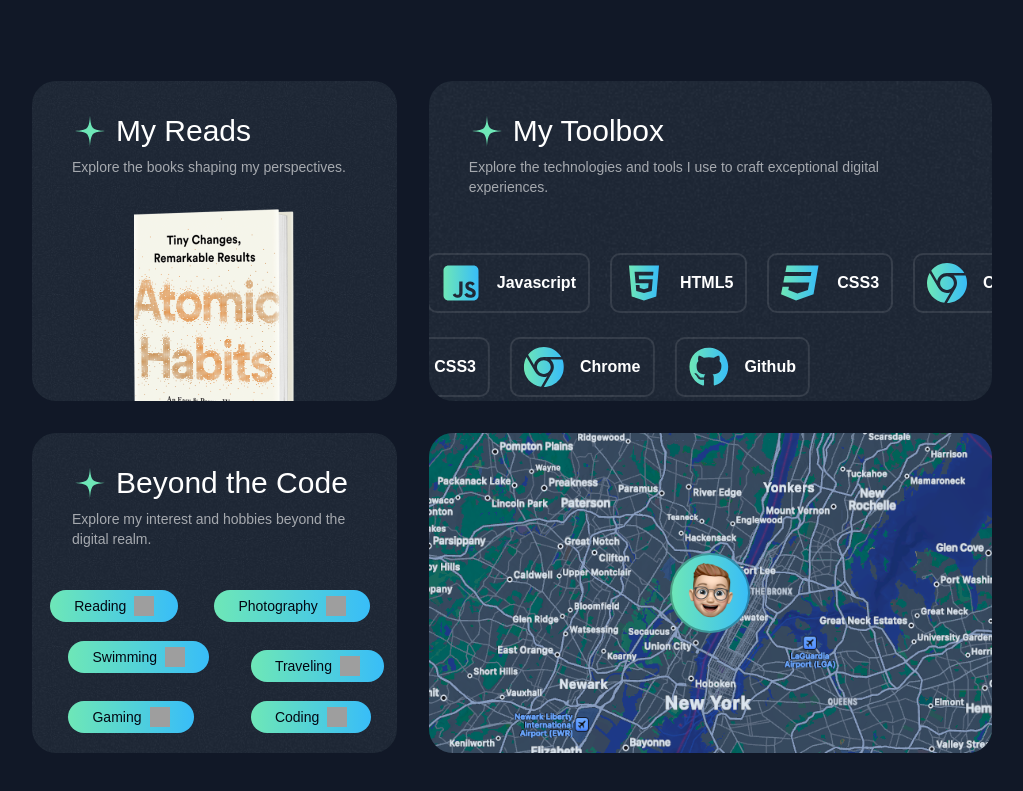
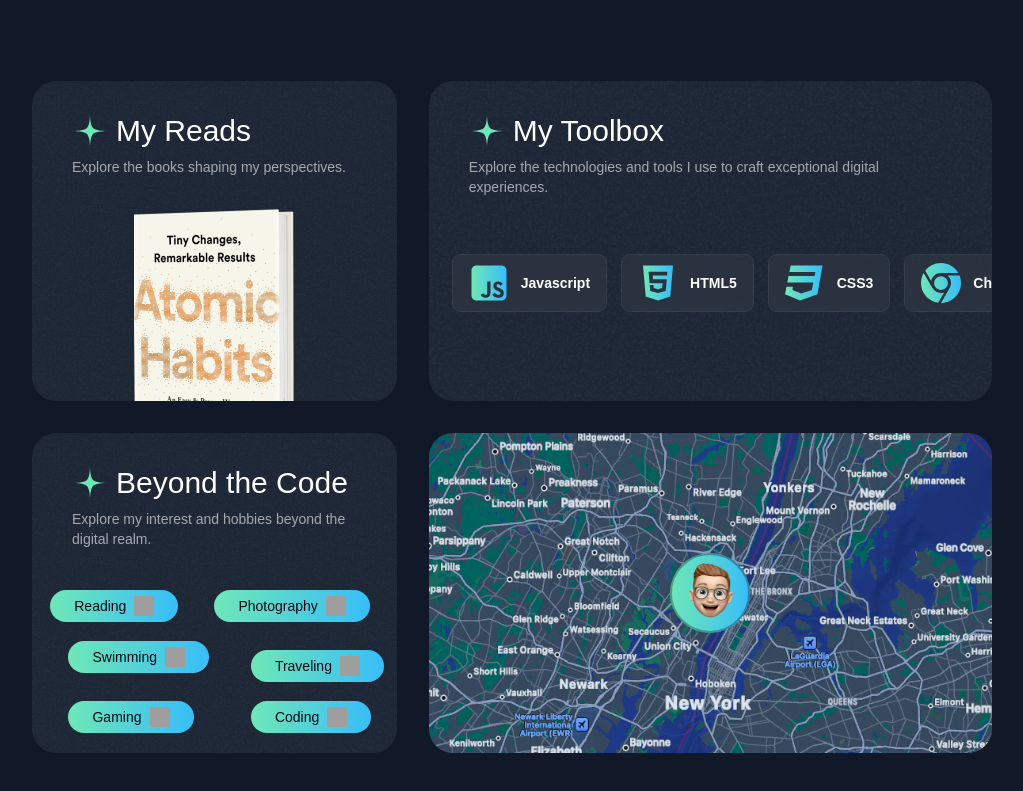
Before and after one commit to Feddane/Portfolio, a Next.js app in the folder frontend-tribe-single-page-dev-portfolio-resource-bundle/starter-template/: page / in a window 1280 px wide. Shown: the part 3327-4118 px from the top of the page, without its empty margins (128-1151 px from the left). Built offline with nearby package versions, Linux system fonts and the light colour scheme; grey boxes are pictures that could not be loaded; a web font is replaced by a local one.

Commit message:
about section

```diff
--- a/frontend-tribe-single-page-dev-portfolio-resource-bundle/starter-template/src/app/globals.css
+++ b/frontend-tribe-single-page-dev-portfolio-resource-bundle/starter-template/src/app/globals.css
@@ -18,3 +18,22 @@
         @apply lg:max-w-5xl;
     }
 }
+
+.custom-scrollbar {
+  scrollbar-width: auto; /* thick for Firefox */
+  scrollbar-color: #38bdf8 transparent;
+}
+
+.custom-scrollbar::-webkit-scrollbar {
+  height: 12px; /* 👈 épaisseur de la scrollbar */
+}
+
+.custom-scrollbar::-webkit-scrollbar-thumb {
+  background: #38bdf8; /* sky-400 */
+  border-radius: 9999px;
+}
+
+.custom-scrollbar::-webkit-scrollbar-track {
+  background: transparent;
+  margin-top: 4px; /* 👈 espace entre le contenu et la scrollbar */
+}
--- a/frontend-tribe-single-page-dev-portfolio-resource-bundle/starter-template/src/components/ToolboxItems.tsx
+++ b/frontend-tribe-single-page-dev-portfolio-resource-bundle/starter-template/src/components/ToolboxItems.tsx
@@ -1,8 +1,11 @@
-
 import { twMerge } from "tailwind-merge";
 import { TechIcon } from "./TechIcon";
 
-export const ToolboxItems = ({items, className, itemsWrapperClassName}:{
+export const ToolboxItems = ({
+  items,
+  className,
+  itemsWrapperClassName,
+}: {
   items: {
     title: string;
     iconType: React.ElementType;
@@ -10,14 +13,32 @@ export const ToolboxItems = ({items, className, itemsWrapperClassName}:{
   className?: string;
   itemsWrapperClassName?: string;
 }) => {
-    return <div className={twMerge("flex [mask-image:linear-gradient(to_right, transparent, black_10%, black_90%, transparent)]", className)}>
-        <div className={twMerge("flex flex-none py-0.5 gap-6 pr-6", itemsWrapperClassName)}>
-            {items.map(item => (
-                        <div key={item.title} className="inline-flex items-center gap-4 py-2 px-3 outline outline-2 outline-white/10 rounded-lg">
+  return (
+    <div
+        className={twMerge(
+            "overflow-x-auto custom-scrollbar pb-3",
+            className
+        )}
+    >
+
+      <div
+        className={twMerge(
+          "flex flex-nowrap py-0.5 gap-4 pr-6",
+          itemsWrapperClassName
+        )}
+      >
+        {items.map((item) => (
+          <div
+            key={item.title}
+            className="inline-flex items-center gap-3 py-2 px-4 bg-white/5 backdrop-blur-md outline outline-1 outline-white/10 rounded-lg min-w-max"
+          >
             <TechIcon component={item.iconType} />
-                            <span className="font-semibold ">{item.title}</span>
+            <span className="font-semibold text-white text-sm">
+              {item.title}
+            </span>
           </div>
         ))}
       </div>
-    </div>;
+    </div>
+  );
 };
--- a/frontend-tribe-single-page-dev-portfolio-resource-bundle/starter-template/src/sections/About.tsx
+++ b/frontend-tribe-single-page-dev-portfolio-resource-bundle/starter-template/src/sections/About.tsx
@@ -88,14 +88,11 @@ export const AboutSection = () => {
               <CardHeader
                 title="My Toolbox"
                 description="Explore the technologies and tools I use to craft exceptional digital experiences."
+                className="px-6 pt-6"
               />
-              <ToolboxItems items={toolboxItems} className="mt-6" />
-              <ToolboxItems
-                items={toolboxItems}
-                className="mt-6"
-                itemsWrapperClassName="-translate-x-1/2"
-              />
+              <ToolboxItems items={toolboxItems} className="mt-6 px-6" />
             </Card>
+
           </div>
 
           {/* Ligne 2 */}
```
Lines whose indentation alone changed are shown as unchanged.
